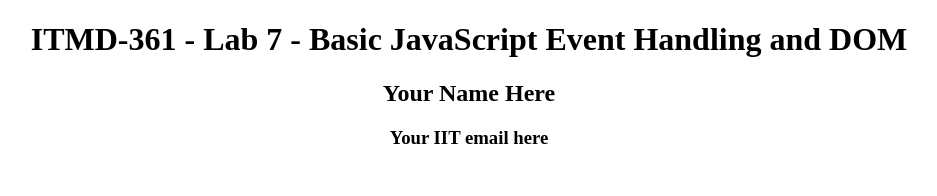
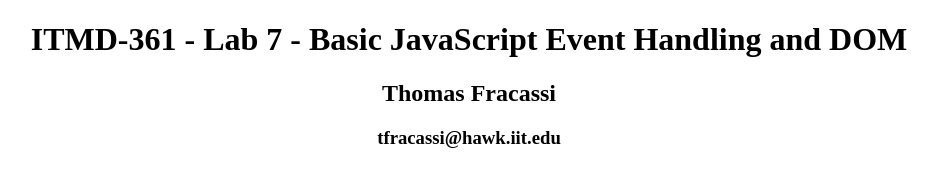
Before and after one commit to tfracassi/Lab7, a plain HTML site: page index.html in a window 1280 px wide. Shown: the top 196 px of the page, without its empty margins (171-1108 px from the left). Drawn offline with Linux system fonts and the light colour scheme.

Commit message:
added personal info

```diff
--- a/index.html
+++ b/index.html
@@ -8,8 +8,8 @@
 </head>
 <body>
 	<h1 class="center">ITMD-361 - Lab 7 - Basic JavaScript Event Handling and DOM</h1>
-	<h2 class="center">Your Name Here</h2>
-	<h3 class="center">Your IIT email here</h3>
+	<h2 class="center">Thomas Fracassi</h2>
+	<h3 class="center">tfracassi@hawk.iit.edu</h3>
 	<div id="container">
 		<input id="entryinput" type="text" name="textentry" placeholder="Enter a Message">
 		<div id="entrybutton">Alert Me</div>
```
